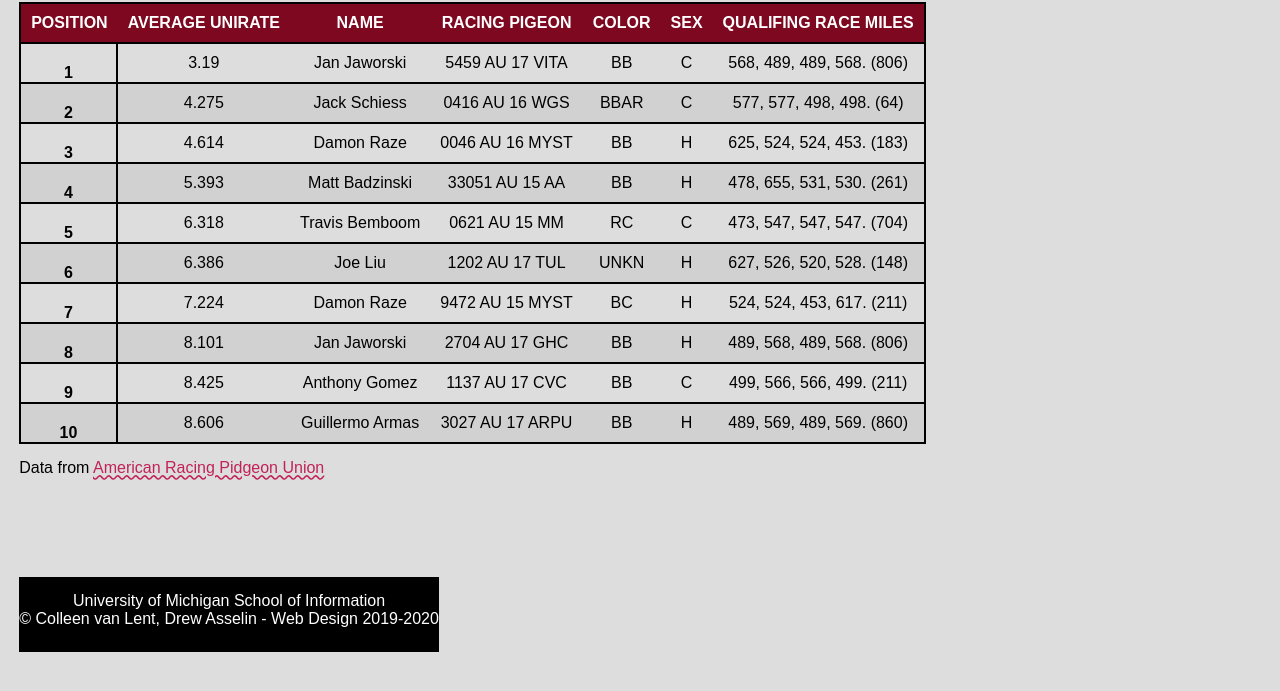
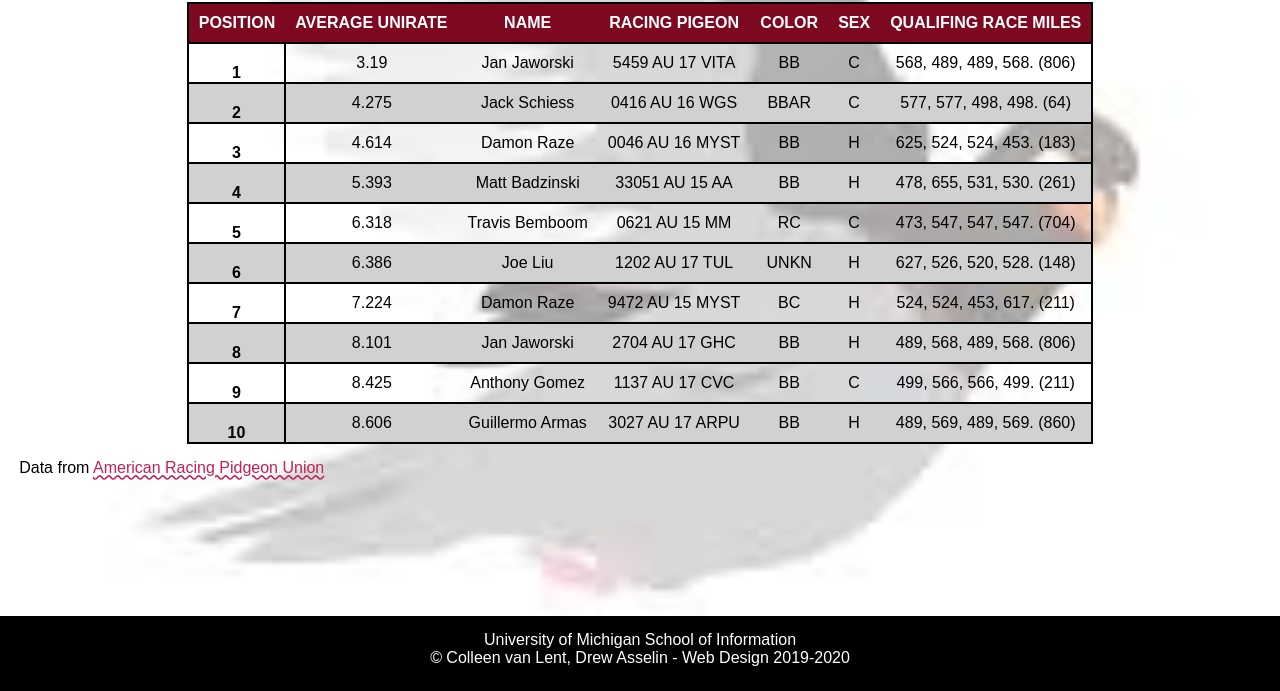
Before and after one commit to madeleinesingh/homework4-2021, a plain HTML site: page index.html in a window 1280 px wide. Shown: the part 109-800 px from the top of the page. Drawn offline with Linux system fonts and the light colour scheme; a web font is replaced by a local one.

Commit message:
Add files via upload

```diff
--- a/css/style.css
+++ b/css/style.css
@@ -29,11 +29,11 @@ body{
   font-family: "Andika", sans-serif;
   font-size: 16px;
   margin: 1.2em;
-  background-size: cover ;
+  background-size: cover;
   background-position: center;
-  background-image: images("images/pigeon-background.JPEG");
+  background-image: url("../images/pigeon-background.JPEG");
   background-repeat: no-repeat;
-  background: #DDDDDD;
+  background-color: #DDDDDD;
   /*Req 1*/
 }
 
@@ -98,12 +98,19 @@ tr:nth-child(even){
 
 /*Req 6f*/
 tr:hover{
-  background: #7e0820, .25;
+  background: rgba(126, 8, 32, 0.25);
 }
 
 /*Req 7*/
-table{
-    border: 2px solid #000000;
+table.center{
+    border-collapse: 2px solid #000000;
+}
+
+table {
+  margin: auto;
+  border-collapse: collapse;
+  border: 2px solid #000000;
+  border-radius: 10px;
 }
 
 thead tr:first-child th:first-child{}
@@ -120,4 +127,8 @@ footer{
   min-height: 75px;
   width: auto;
   position: fixed;
+  bottom: 0px;
+  left: 0px;
+  right: 0px;
+  margin-bottom: 0px;
 }
```
